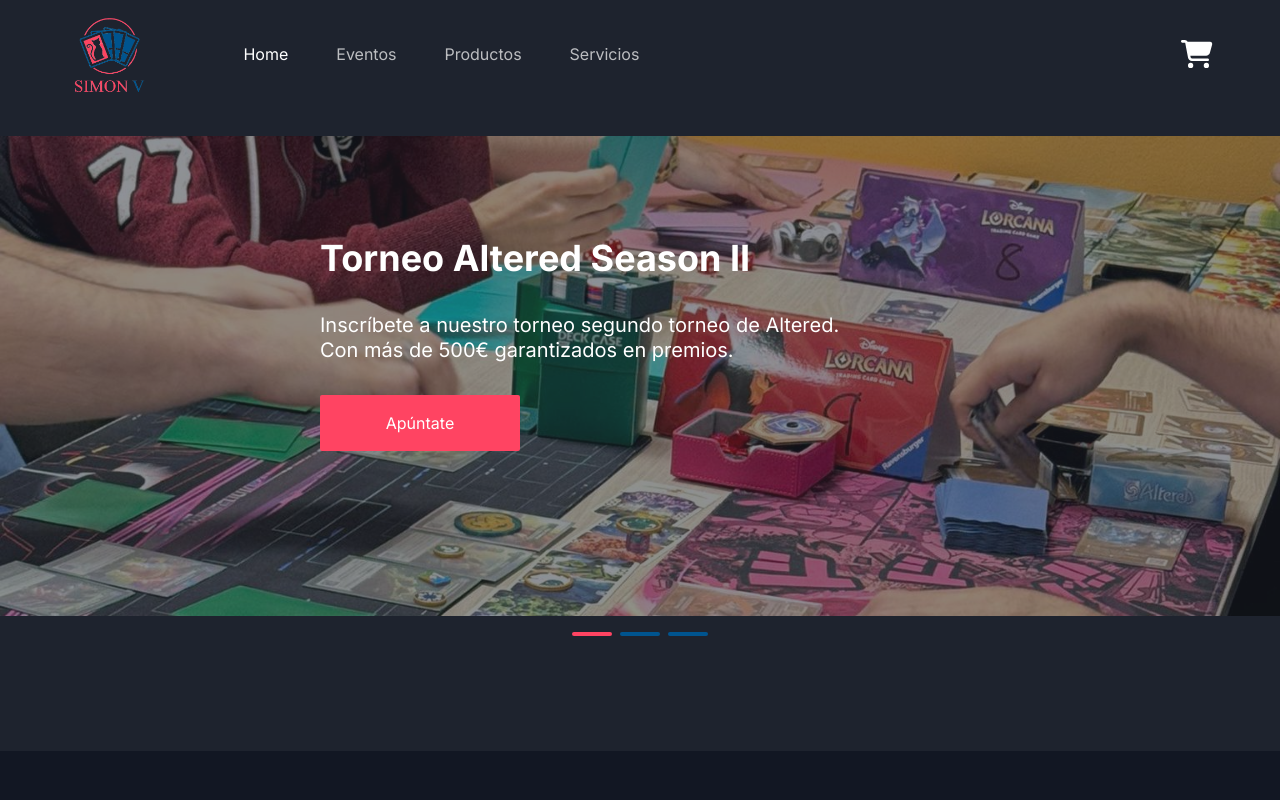
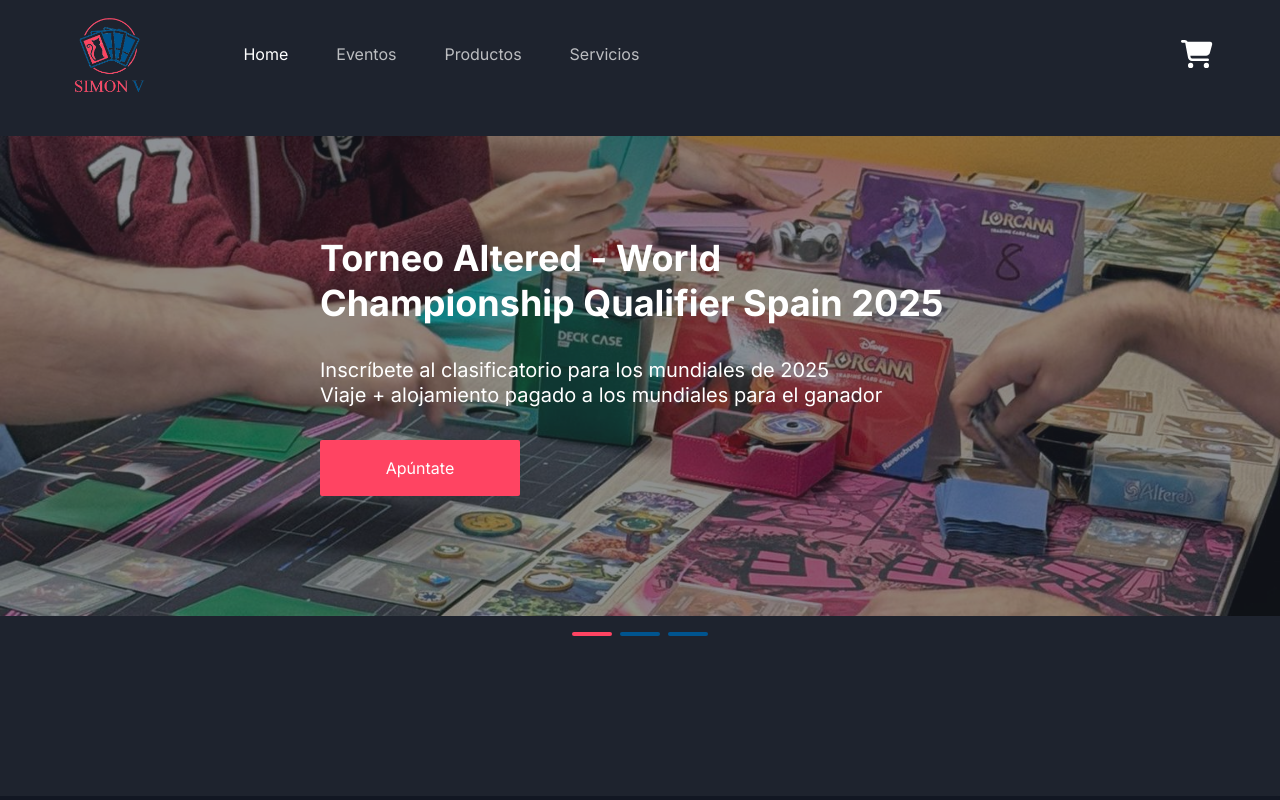
Before and after one commit to siro47/SimonVTCGWebsite, a Next.js app: page / in a window 1280 px wide. Shown: the top 800 px of the page. Built offline with nearby package versions, Linux system fonts and the light colour scheme.

Commit message:
Changed home CTA to altered worlds

```diff
--- a/src/components/Hero/index.tsx
+++ b/src/components/Hero/index.tsx
@@ -13,14 +13,14 @@
           <div className="w-10 sm:w-1/6 md:w-1/4"></div>
           <div className="sm:w-2/3 md:w-1/2">
             <h1 className="mb-8 text-3xl font-bold leading-tight text-black dark:text-white sm:text-4xl sm:leading-tight">
-              Torneo Altered Season II
+              Torneo Altered - World Championship Qualifier Spain 2025
             </h1>
             <p className="mb-8 text-xl leading-tight">
-              Inscríbete a nuestro torneo segundo torneo de Altered.
+              Inscríbete al clasificatorio para los mundiales de 2025
               <br/>
-              Con más de 500€ garantizados en premios.
+              Viaje + alojamiento pagado a los mundiales para el ganador
             </p>
-            <a href="https://wargenwargames.com/es/altered/7401-altered-simonv-tournament-season-ii.html" target="_blank">
+            <a href="https://bclever.ai/eventos/barcelona/infrefest-2025" target="_blank">
               <button className="w-[200px] px-8 py-4 rounded-sm text-base text-white dark:bg-secondary">
                 Apúntate
               </button>
```
